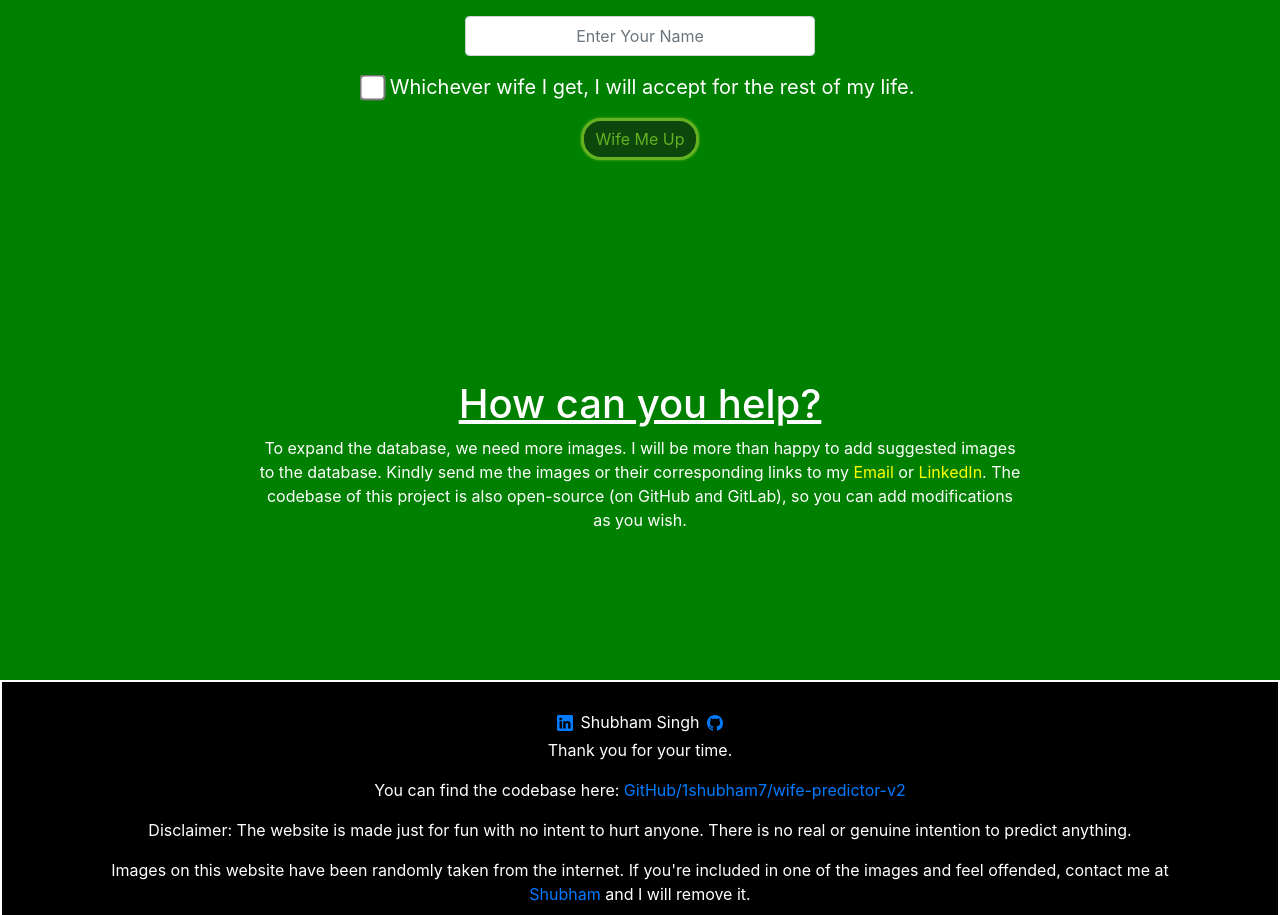
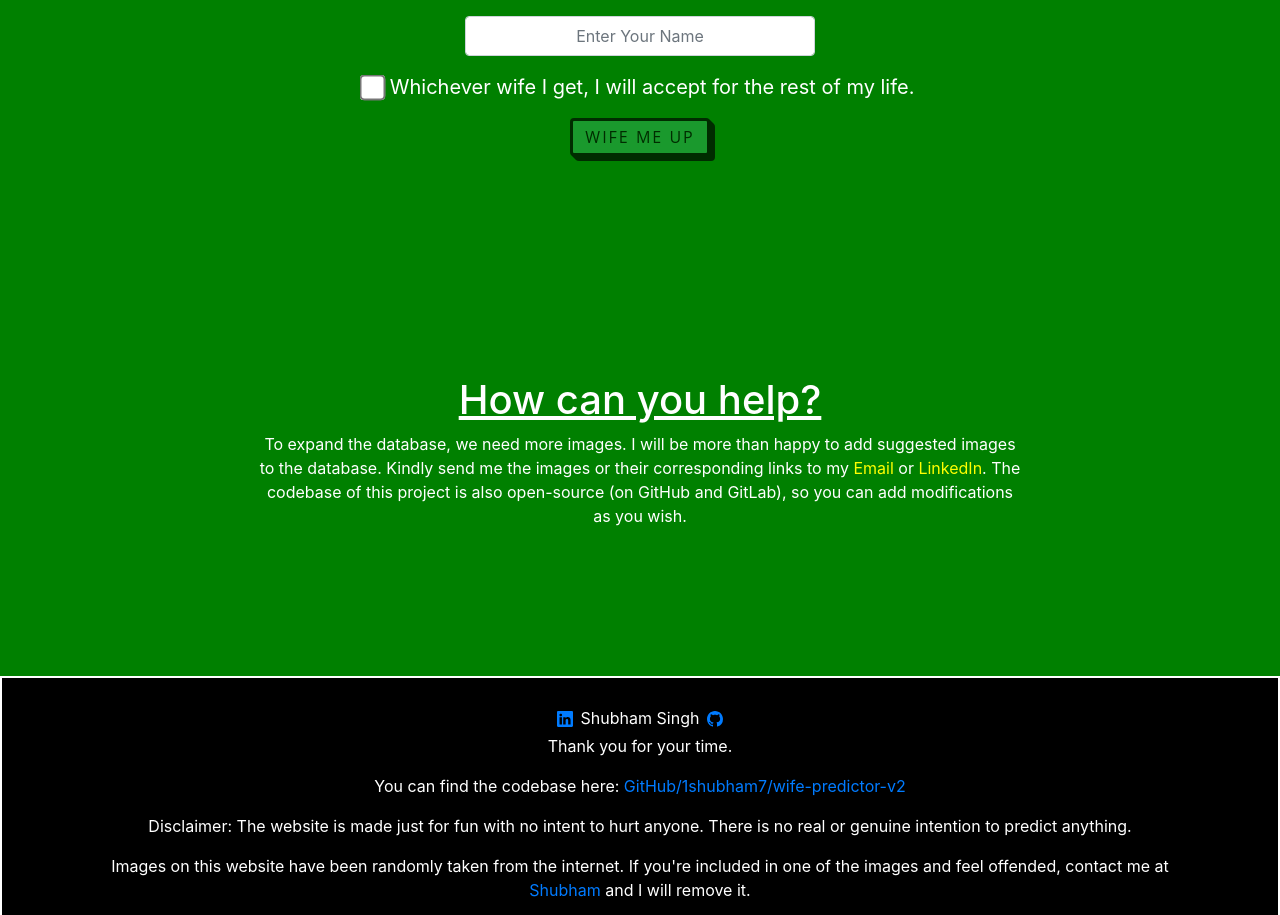
Before and after one commit to 1Shubham7/Wife-Predictor-v2, a React (Create React App) app: page / in a window 1280 px wide. Shown: the part 949-1864 px from the top of the page. Built offline with nearby package versions, Linux system fonts and the light colour scheme.

Commit message:
changed buttonstyle

```diff
--- a/src/components/Confirm.js
+++ b/src/components/Confirm.js
@@ -95,10 +95,11 @@
           <p></p>
           <button
             disabled={!isActive}
-            style={buttonStyle}
+            //style={buttonStyle}
             onClick={handleClick}
             type="button"
             className="btn letsgo btn-success "
+            id="button"
           >
             Wife Me Up
           </button>
--- a/src/components/My.css
+++ b/src/components/My.css
@@ -193,3 +193,32 @@
     }
 
 }
+/* CSS */
+#button{
+  font-family: "Open Sans", sans-serif;
+  font-size: 16px;
+  letter-spacing: 2px;
+  text-decoration: none;
+  text-transform: uppercase;
+  color: #000;
+  cursor: pointer;
+  border: 3px solid;
+  padding: 0.25em 0.5em;
+  box-shadow: 1px 1px 0px 0px, 2px 2px 0px 0px, 3px 3px 0px 0px, 4px 4px 0px 0px, 5px 5px 0px 0px;
+  position: relative;
+  user-select: none;
+  -webkit-user-select: none;
+  touch-action: manipulation;
+}
+
+#button:active {
+  box-shadow: 0px 0px 0px 0px;
+  top: 5px;
+  left: 5px;
+}
+
+@media (min-width: 768px) {
+  #button {
+    padding: 0.25em 0.75em;
+  }
+}
```
